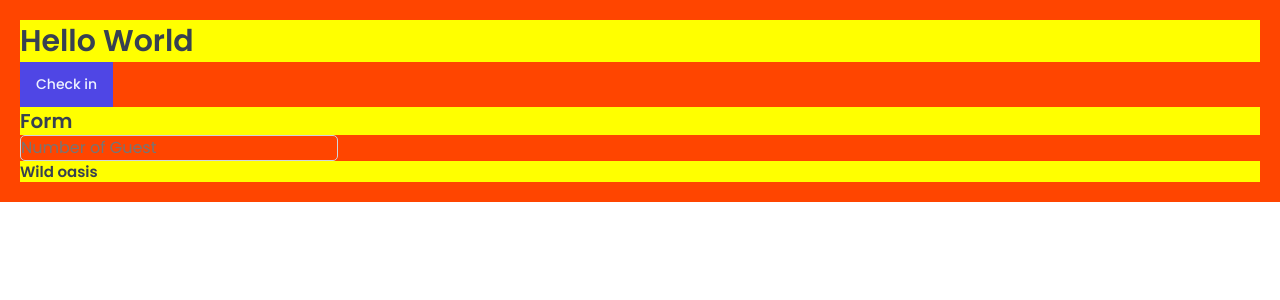
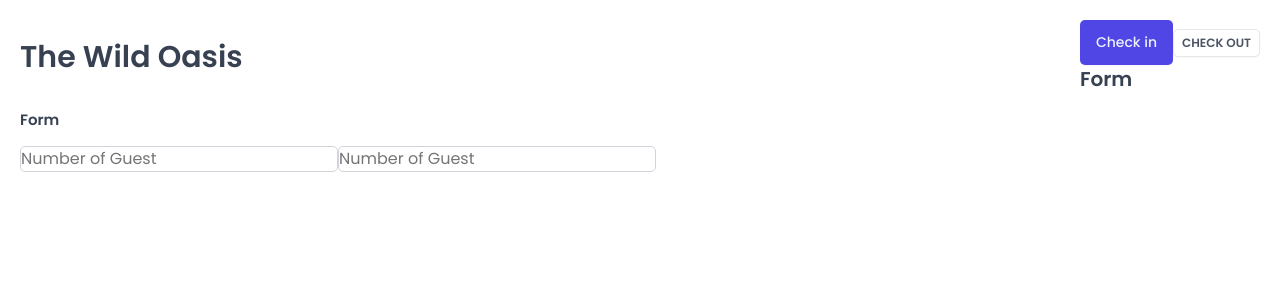
Before and after one commit to gsharma101/the-wild-oasis, a React (Vite) app: page / in a window 1280 px wide. Shown: the top 300 px of the page. Built offline with nearby package versions, Linux system fonts and the light colour scheme; a web font is replaced by a local one.

Commit message:
Building More Reusable Styled Components

```diff
--- a/src/App.jsx
+++ b/src/App.jsx
@@ -3,9 +3,10 @@
 import Button from "./ui/Button";
 import Input from "./ui/Input";
 import Heading from "./ui/Heading";
+import Row from "./ui/Row";
 
 const StyledApp = styled.div`
-  background-color: orangered;
+  /* background-color: orangered; */
   padding: 20px;
 `;
 
@@ -14,11 +15,25 @@
     <>
       <GlobalStyles />
       <StyledApp>
-        <Heading as="h1">Hello World</Heading>
-        <Button>Check in</Button>
-        <Heading as="h2">Form</Heading>
-        <Input type="number" placeholder="Number of Guest"></Input>
-        <Heading as="h3">Wild oasis</Heading>
+        <Row>
+          <Row type="horizontal">
+            <Heading as="h1">The Wild Oasis</Heading>
+            <div>
+              <Button>Check in</Button>
+              <Button variation="secondary" size="small">
+                Check out
+              </Button>
+              <Heading as="h2">Form</Heading>
+            </div>
+          </Row>
+          <Row type="vertical">
+            <Heading as="h3">Form</Heading>
+            <form>
+              <Input type="number" placeholder="Number of Guest" />
+              <Input type="number" placeholder="Number of Guest" />
+            </form>
+          </Row>
+        </Row>
       </StyledApp>
     </>
   );
--- a/src/ui/Button.jsx
+++ b/src/ui/Button.jsx
@@ -48,20 +48,18 @@
   `,
 };
 
-export const Button = styled.button`
-  font-size: 1.4rem;
-  padding: 1.2rem 1.6rem;
-  font-weight: 500;
+const Button = styled.button`
   border: none;
-  border-radius: var(--border-radius-small);
-  background-color: var(--color-brand-600);
-  color: var(--color-brand-50);
-  box-shadow: var(--shadow-small);
-  cursor: pointer;
+  border-radius: var(--border-radius-sm);
+  box-shadow: var(--shadow-sm);
 
-  &:hover{
-    background-color: var(--color-brand-700);
-  }
+  ${(props) => sizes[props.size]}
+  ${(props) => variations[props.variation]}
 `;
 
+Button.defaultProps = {
+  variation: "primary",
+  size: "medium",
+};
+
 export default Button;
--- a/src/ui/Heading.jsx
+++ b/src/ui/Heading.jsx
@@ -11,7 +11,6 @@
     css`
       font-size: 3rem;
       font-weight: 600;
-      background-color: yellow;
       /* ${test} */
     `}
   line-height: 1.4;
@@ -21,7 +20,6 @@
     css`
       font-size: 2rem;
       font-weight: 600;
-      background-color: yellow;
       /* ${test} */
     `}
   line-height: 1.4;
@@ -31,8 +29,6 @@
     css`
       font-size: 1.5rem;
       font-weight: 600;
-      background-color: yellow;
-      /* ${test} */
     `}
   line-height: 1.4;
 `;
--- /dev/null
+++ b/src/ui/Row.jsx
@@ -0,0 +1,25 @@
+import styled, { css } from "styled-components";
+
+const Row = styled.div`
+  display: flex;
+
+  ${(props) =>
+    props.type === "horizontal" &&
+    css`
+      justify-content: space-between;
+      align-items: center;
+    `}
+
+  ${(props) =>
+    props.type === "vertical" &&
+    css`
+      flex-direction: column;
+      gap: 1.6rem;
+    `}
+`;
+
+Row.defaultProps = {
+  type: "vertical",
+};
+
+export default Row;
```
